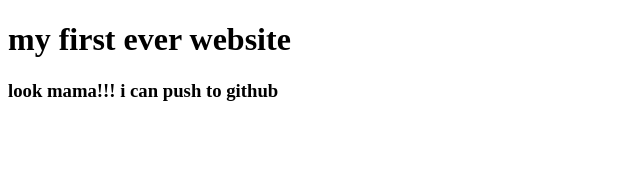
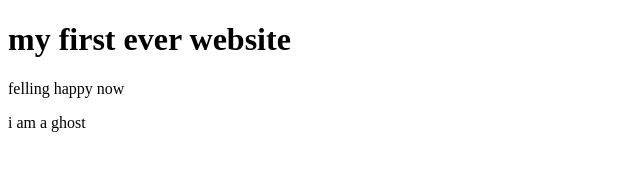
Before and after one commit to Yeasinarafat46/project-no-2, a plain HTML site: page index.html in a window 1280 px wide. Shown: the whole page, without its empty margins (0-640 px from the left). Drawn offline with Linux system fonts and the light colour scheme.

Commit message:
ghost added

```diff
--- a/index.html
+++ b/index.html
@@ -7,6 +7,7 @@
 </head>
 <body>
     <h1>my first ever website</h1>
-    <h3>look mama!!! i can push to github</h3>
+    <p>felling  happy now</p>
+    <p>i am a ghost</p>
 </body>
 </html>
```
